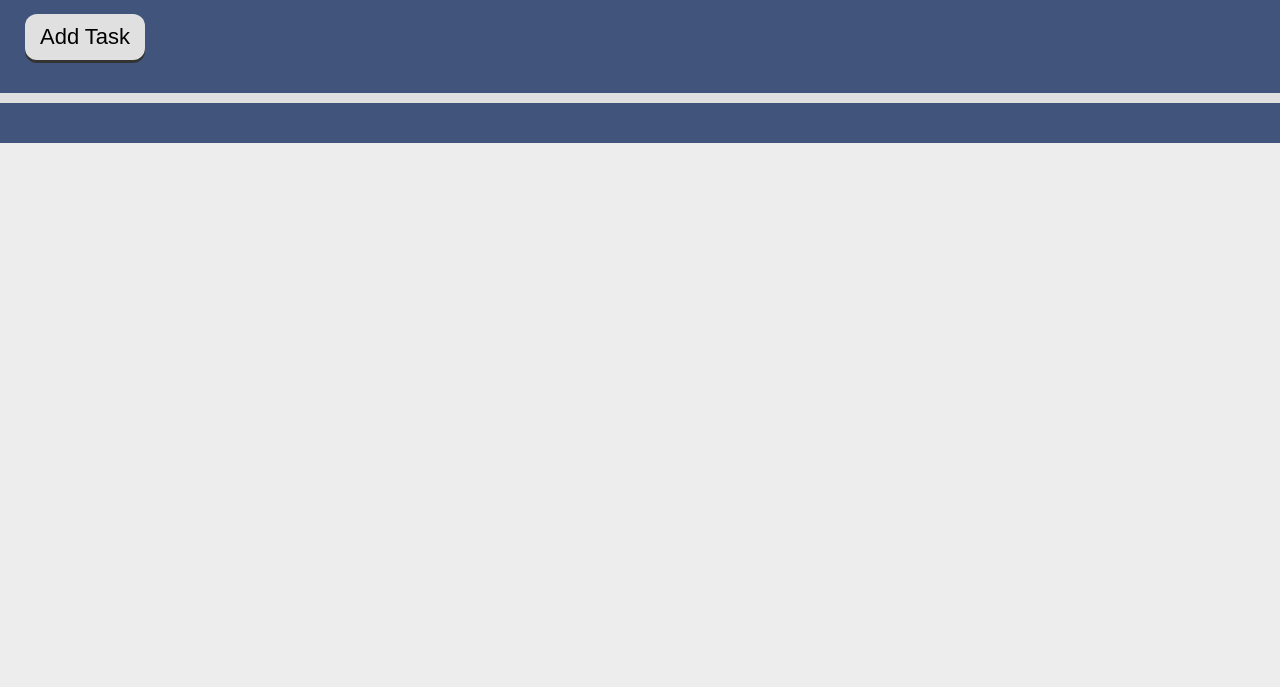
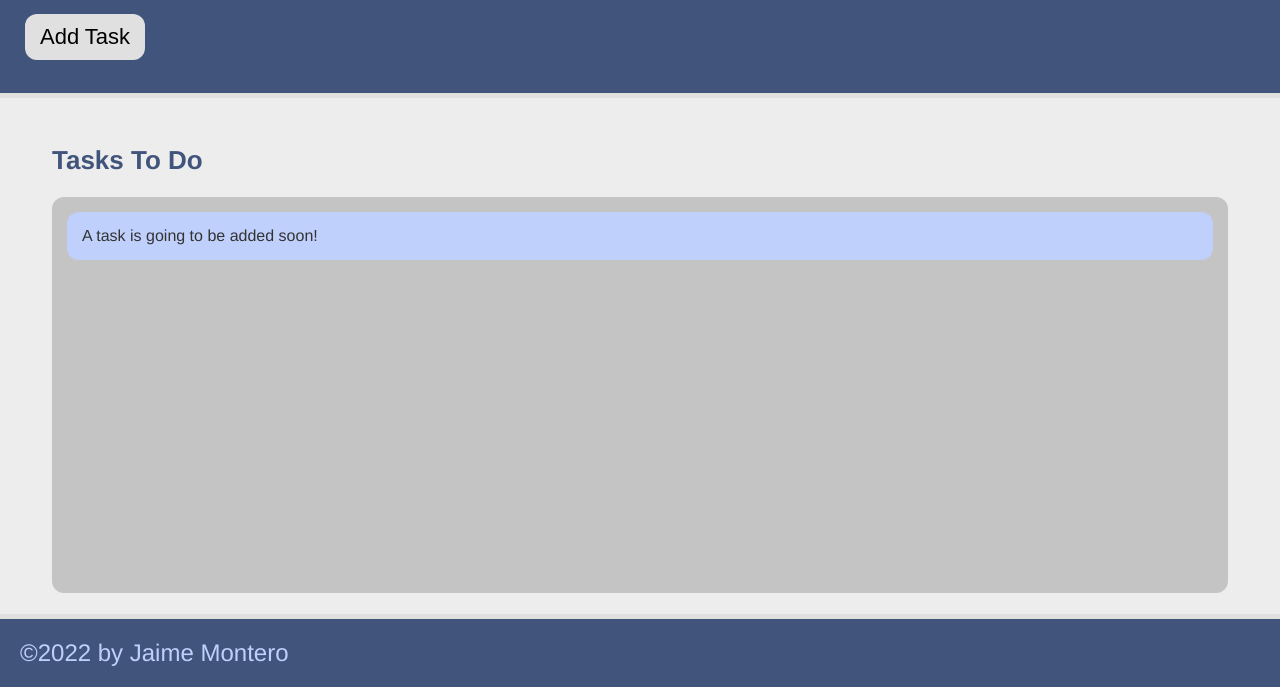
Before and after one commit to monterojaime/taskify, a plain HTML site: page index.html in a window 1280 px wide. Shown: the part 113-800 px from the top of the page. Drawn offline with Linux system fonts and the light colour scheme.

Commit message:
Setup HTML and CSS with placeholder copy and styles

```diff
--- a/assets/css/style.css
+++ b/assets/css/style.css
@@ -50,7 +50,7 @@
   padding: 12px;
   width: 100%;
   font-size: 2.2rem;
-  border: 2px solid var(--grey);
+  /* border: 2px solid var(--grey); */
   border-radius: 12px;
 }
 
@@ -100,13 +100,13 @@
   height: calc(100% - 50px);
   background: rgb(196, 196, 196);
   border-radius: 12px;
-  border: 2px solid var(--grey);
+  /* border: 2px solid var(--grey); */
 }
 
 .task-item {
   color: var(--grey);
   padding: 15px 15px;
-  border: 2px solid var(--grey);
+  /* border: 2px solid var(--grey); */
   background: var(--tertiary);
   border-radius: 12px;
   margin-bottom: 20px;
@@ -144,11 +144,11 @@
   border-radius: 12px;
   position: relative;
   top: -3px;
-  box-shadow: 0 3px var(--grey);
+  /* box-shadow: 5px 6px 8px 1px var(--grey); */
 }
 
 .btn:hover {
-  box-shadow: 0 2px var(--grey);
+  box-shadow: 0 2px 5px var(--grey);
   top: -2px;
 }
 .btn:active {
@@ -174,7 +174,7 @@
   width: 100%;
   max-width: 100%;
   margin: 0;
-  border: 2px solid var(--grey);
+  /* border: 0px solid var(--grey); */
   border-radius: 12px;
   -moz-appearance: none;
   -webkit-appearance: none;
--- a/index.html
+++ b/index.html
@@ -15,12 +15,19 @@
         <button class="btn">Add Task</button>
     </header>
 
-    <main>
+    <main class="page-content">
+        <section class="task-list-wrapper">
+            <h2 class="list-title">Tasks To Do</h2>
+            <ul class="task-list">
+                <li class="task-item">A task is going to be added soon!</li>
+            </ul>
+        </section>
+
 
     </main>
 
     <footer>
-
+        &copy;2022 by Jaime Montero
     </footer>
     <script src="./assets/js/script.js"></script>
 </body>
```
